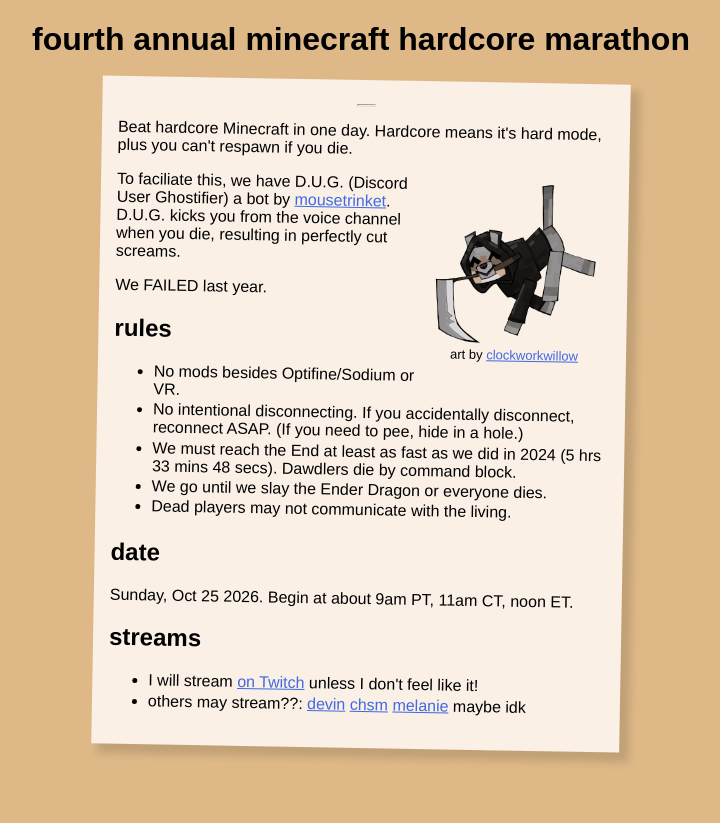
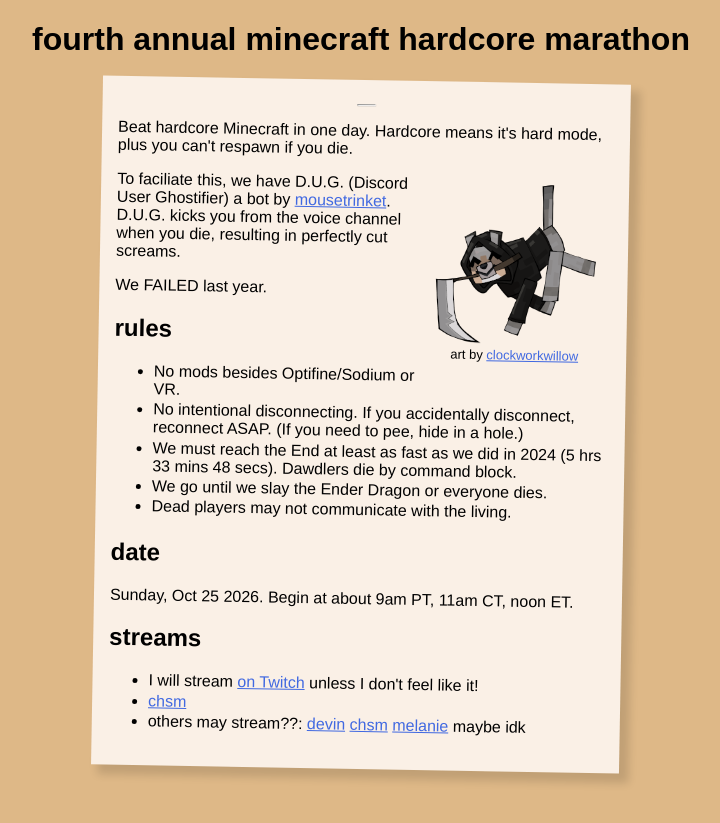
Before and after one commit to Roachbones/Roachbones.github.io, a Jekyll site: the page mhm/index.html, which Jekyll copies as it is, in a window 1280 px wide. Shown: the top 823 px of the page, without its empty margins (279-999 px from the left). Built offline with Jekyll 4.4.1, drawn with Linux system fonts in a browser that asks for light colours.

Commit message:
Update index.html

```diff
--- a/mhm/index.html
+++ b/mhm/index.html
@@ -76,9 +76,10 @@ figure {
     <ul>
     <!--<li><a href="https://www.twitch.tv/doumekl">doumekl</a></li>
     <li><a href="https://www.twitch.tv/femboybackgammon">devin</a></li>
-    <li><a href="https://www.twitch.tv/cheeseum">chsm</a></li>
+
     <li><a href="https://www.twitch.tv/melonpan420">melanie</a> maybe idk</li>-->
     <li>I will stream <a href="https://www.twitch.tv/pixelatedInadequacy">on Twitch</a> unless I don't feel like it!
+    <li><a href="https://www.twitch.tv/chisumu">chsm</a>
     <li>others may stream??:
     <a href="https://www.twitch.tv/femboybackgammon">devin</a>
     <a href="https://www.twitch.tv/cheeseum">chsm</a>
```
